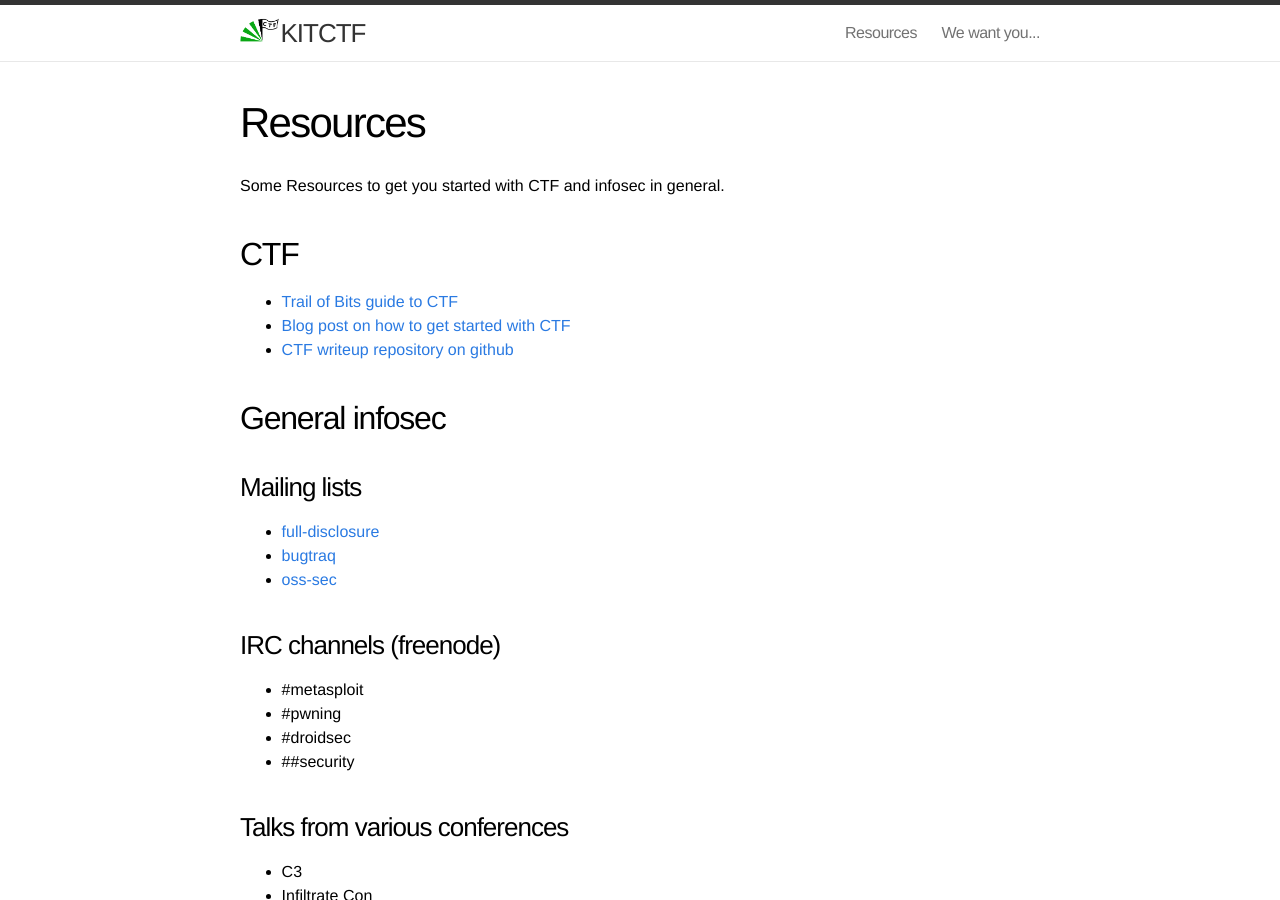
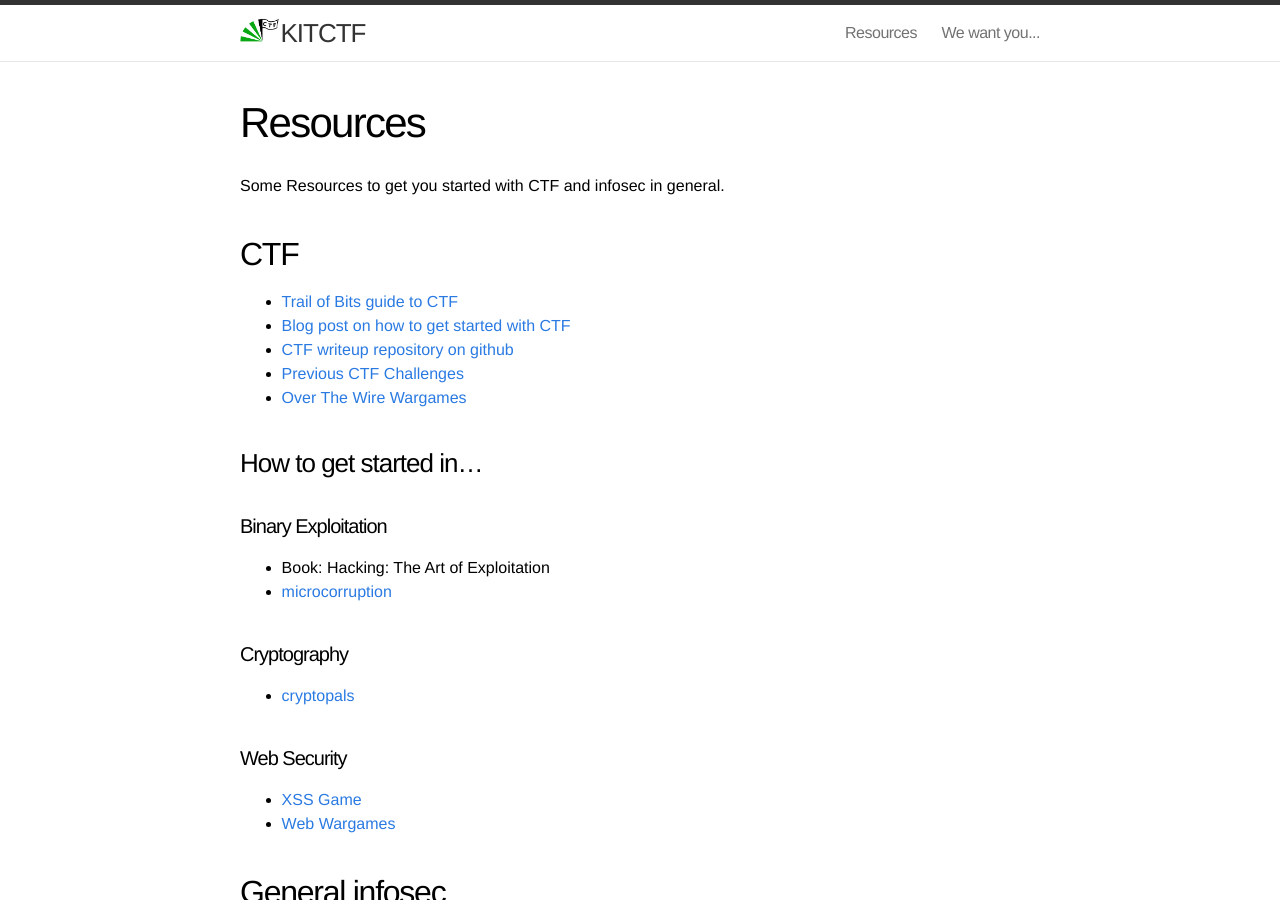
Before and after one commit to kitctf/www, a Jekyll site: the page built from resources.md, in a window 1280 px wide and 900 px high. Built offline with Jekyll 4.4.1, drawn with Linux system fonts in a browser that asks for light colours; some of the changed text lies outside the part shown.

Commit message:
More resources

```diff
--- a/resources.md
+++ b/resources.md
@@ -7,9 +7,32 @@ permalink: /resources/
 Some Resources to get you started with CTF and infosec in general.
 
 ## CTF
+
 - [Trail of Bits guide to CTF](https://trailofbits.github.io/ctf/)
 - [Blog post on how to get started with CTF](http://www.endgame.com/blog/how-to-get-started-in-ctf.html)
+
 - [CTF writeup repository on github](https://github.com/ctfs/write-ups)
+
+- [Previous CTF Challenges](http://repo.shell-storm.org/CTF/)
+- [Over The Wire Wargames](http://overthewire.org/wargames/)
+
+### How to get started in...
+
+#### Binary Exploitation
+
+- Book: Hacking: The Art of Exploitation
+- [microcorruption](https://microcorruption.com)
+
+#### Cryptography
+
+- [cryptopals](http://cryptopals.com/)
+
+#### Web Security
+
+- [XSS Game](https://xss-game.appspot.com/)
+- [Web Wargames](http://overthewire.org/wargames/natas/)
+
+
 
 ## General infosec
 
@@ -61,5 +84,7 @@ Another good list of books relevant for infosec can be found [here](http://dfir.
 
 ### Others
 - [r/netsec on reddit](http://www.reddit.com/r/netsec/)
+- [r/netsecstudents wiki](http://www.reddit.com/r/netsecstudents/wiki/index)
 - [Phrack](http://www.phrack.org/)
-- [Twitter](https://twitter.com) (if you know who to follow)
+- [Twitter](https://twitter.com)
+- [Open Security Training](http://opensecuritytraining.info/)
```
